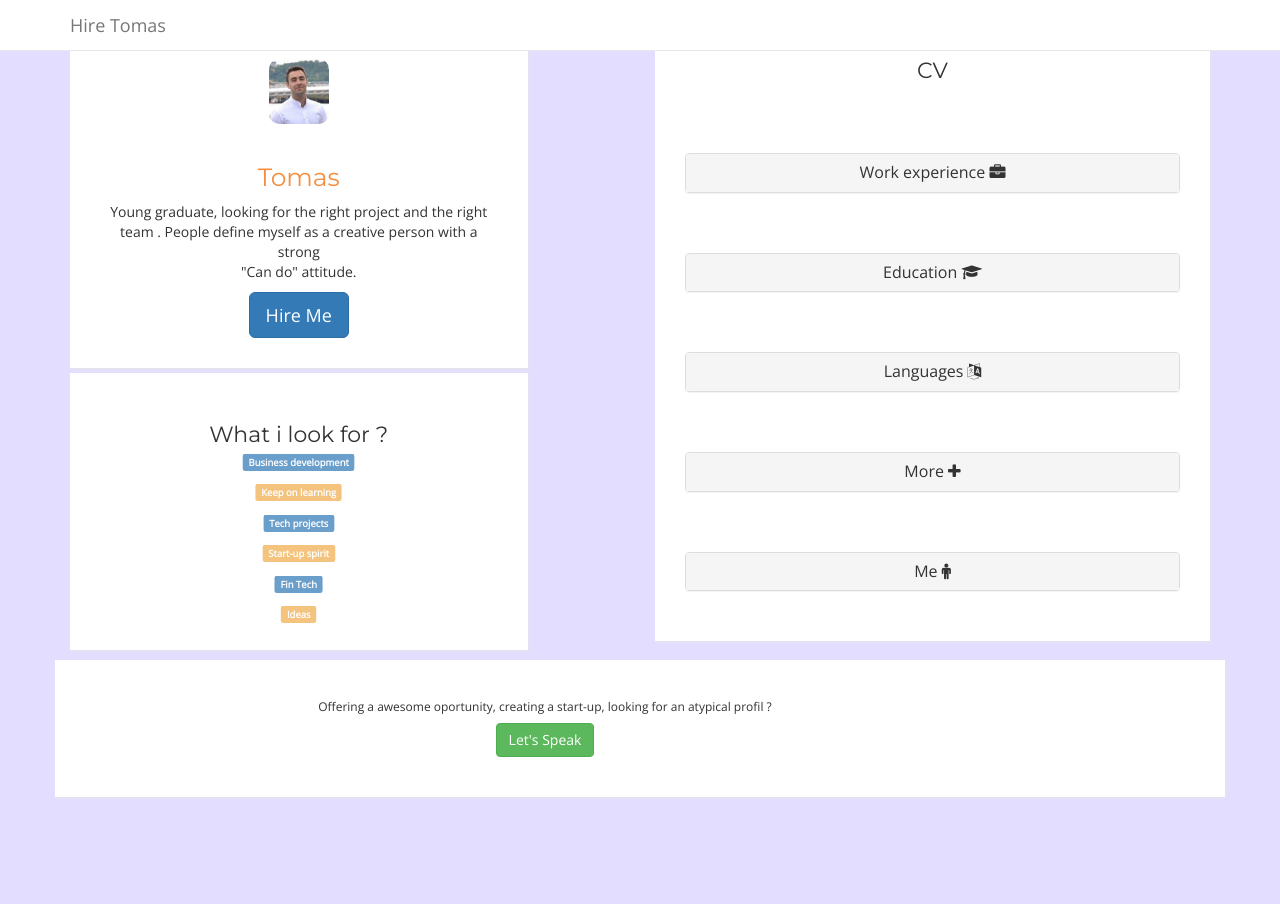
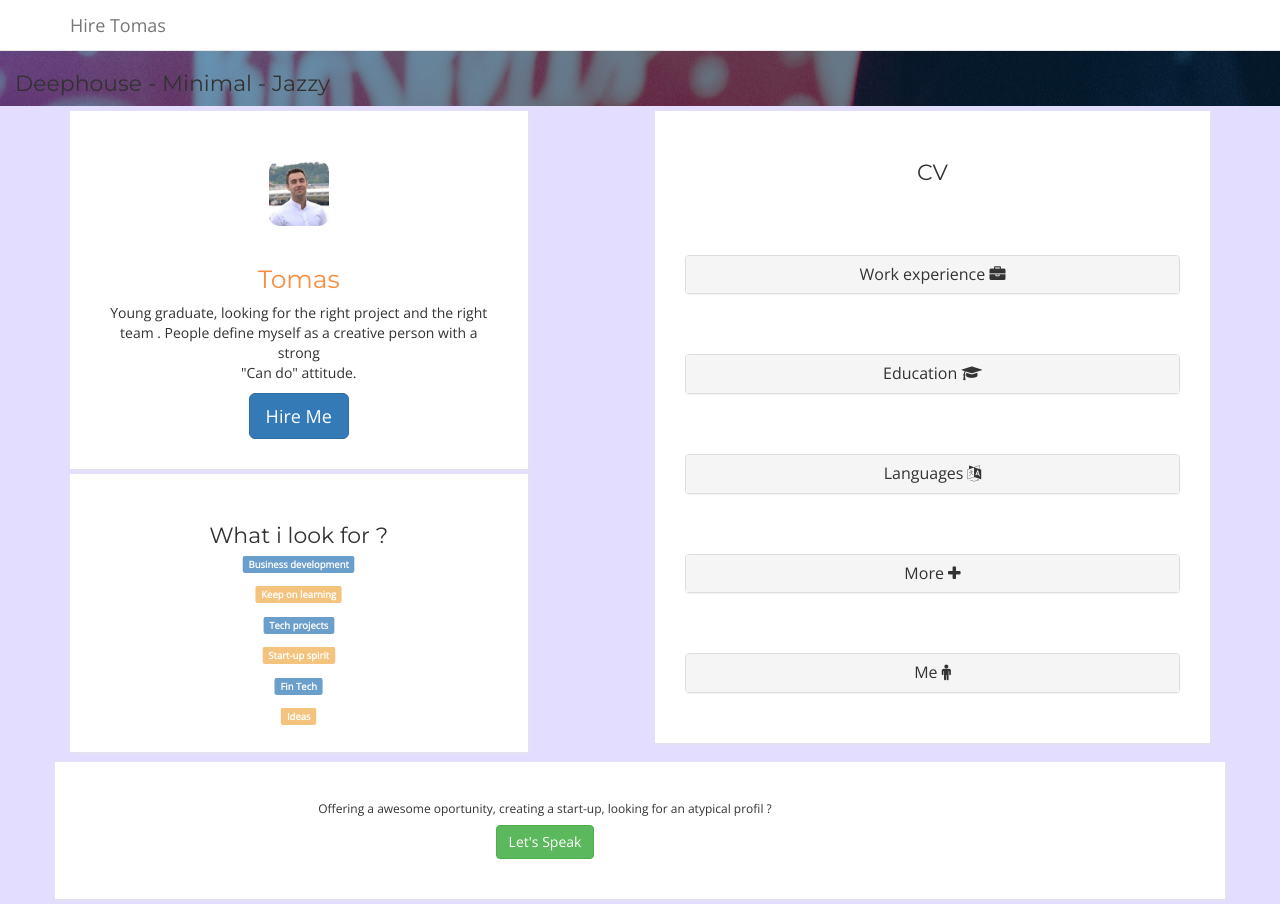
Before and after one commit to tomas1433/se, a Jekyll site: the page index.html, which Jekyll copies as it is, in a window 1280 px wide. Built offline with Jekyll 4.4.1, drawn with Linux system fonts in a browser that asks for light colours; nearby versions of some CDN libraries; some web fonts are replaced.

Commit message:
Update index.html

```diff
--- a/index.html
+++ b/index.html
@@ -51,6 +51,19 @@
     </div> -->
   </div>
 </nav>
+
+	<div class="banner col-xs-12 col-sm-12 col-md-12 main" style="background-image: linear-gradient(-225deg, rgba(0,101,168,0.6) 0%, rgba(0,36,61,0.6) 50%), url('night2.jpg');">
+            <div class="banner-content">
+              <h1>Tom</h1>
+              <h2>Deephouse - Minimal - Jazzy</h2>
+              <h4> </h4>
+
+	 	</div>
+	</div>
+
+
+
+
 
         <div class="container main main">
         <div id="left-container">
```
